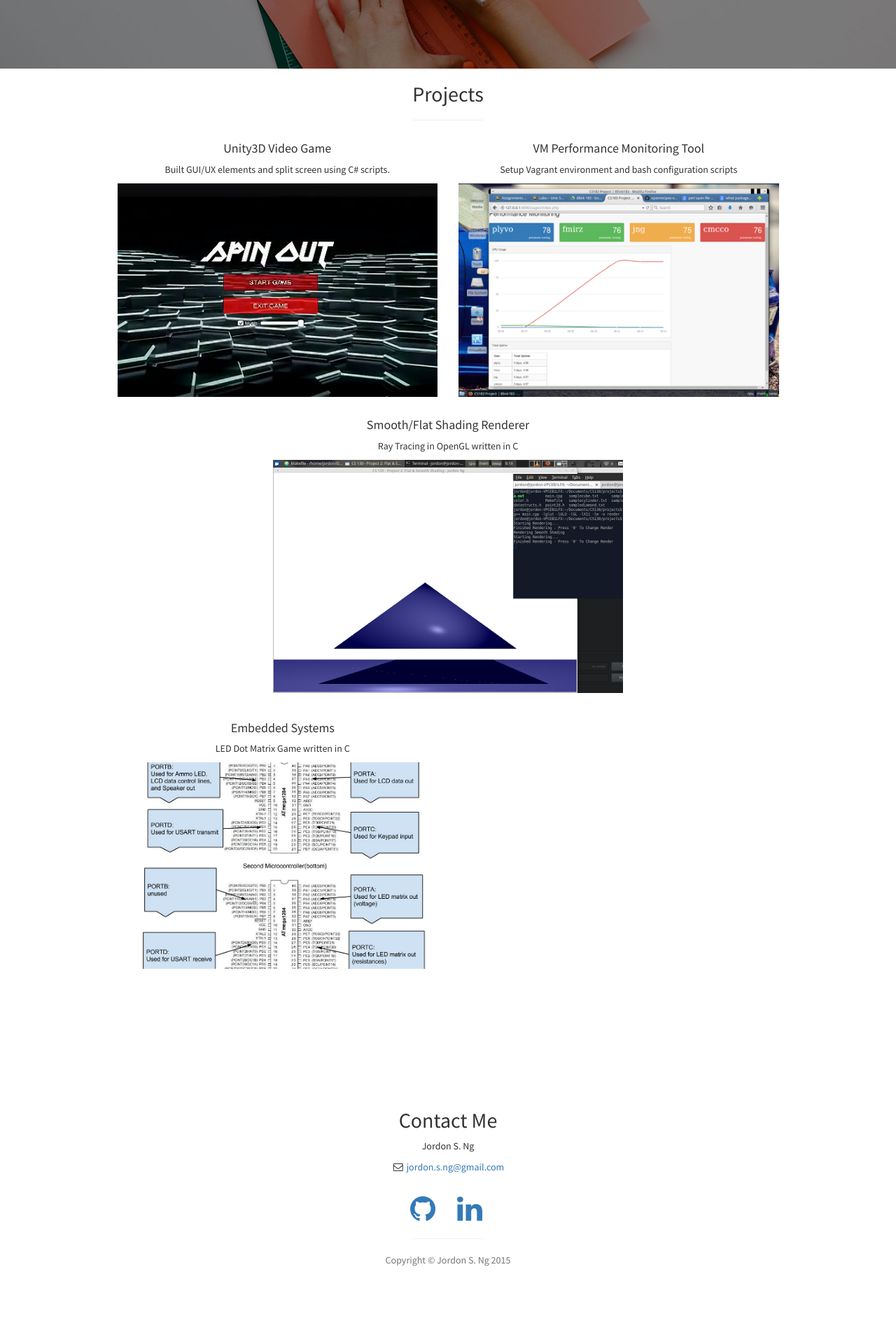
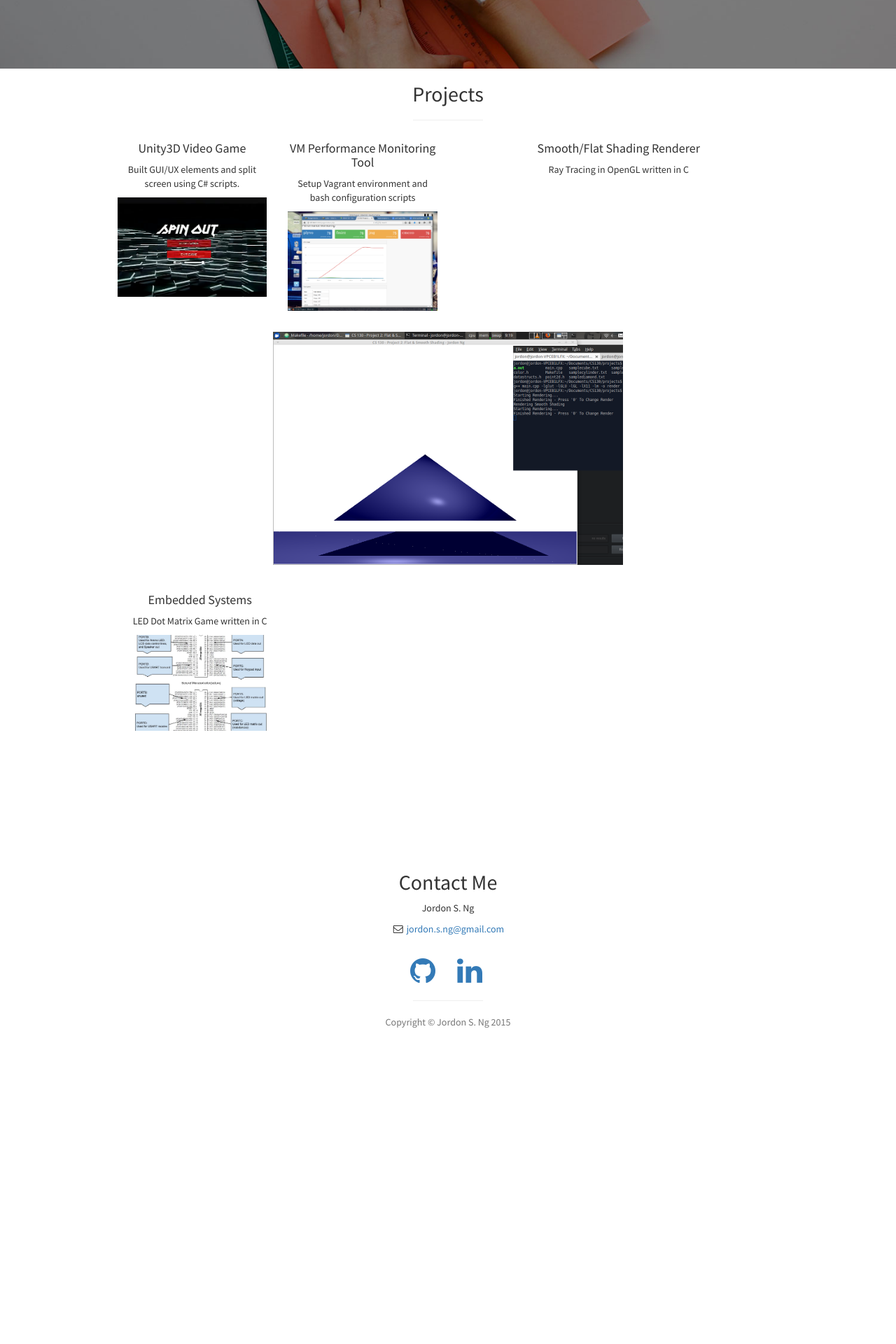
Before and after one commit to jsng0/jsng0.github.io, a Jekyll site: the page index.html, which Jekyll copies as it is, in a window 1280 px wide. Shown: the part 1758-3678 px from the top of the page at 70% size. Built offline with Jekyll 4.4.1, drawn with Linux system fonts in a browser that asks for light colours; after the commit the page ends 3338 px from its top, so only the background shows below that.

Commit message:
decreased column spacing in proj section by point five

```diff
--- a/index.html
+++ b/index.html
@@ -105,7 +105,7 @@
                     <h2>Projects</h2>
                     <hr class="small">
                     <div class="row">
-                        <div class="col-md-6">
+                        <div class="col-md-3">
                             <div class="portfolio-item">
                                 <h4>Unity3D Video Game</h4>
                                     <p>Built GUI/UX elements and split screen using C# scripts.</p>
@@ -114,7 +114,7 @@
                                         </a>
                             </div>
                         </div>
-                        <div class="col-md-6">
+                        <div class="col-md-3">
                             <div class="portfolio-item">
                                 <h4>VM Performance Monitoring Tool</h4>
                                     <p>Setup Vagrant environment and bash configuration scripts</p>
@@ -123,7 +123,7 @@
                                         </a>
                             </div>
                         </div
-                        <div class="col-md-6">
+                        <div class="col-md-3">
                             <div class="portfolio-item">
                                 <h4>Smooth/Flat Shading Renderer</h4>
                                     <p>Ray Tracing in OpenGL written in C</p>
@@ -132,7 +132,7 @@
                                         </a>
                             </div>
                         </div>
-                        <div class="col-md-6">
+                        <div class="col-md-3">
                             <div class="portfolio-item">
                                 <h4>Embedded Systems</h4>
                                     <p>LED Dot Matrix Game written in C</p>
```
